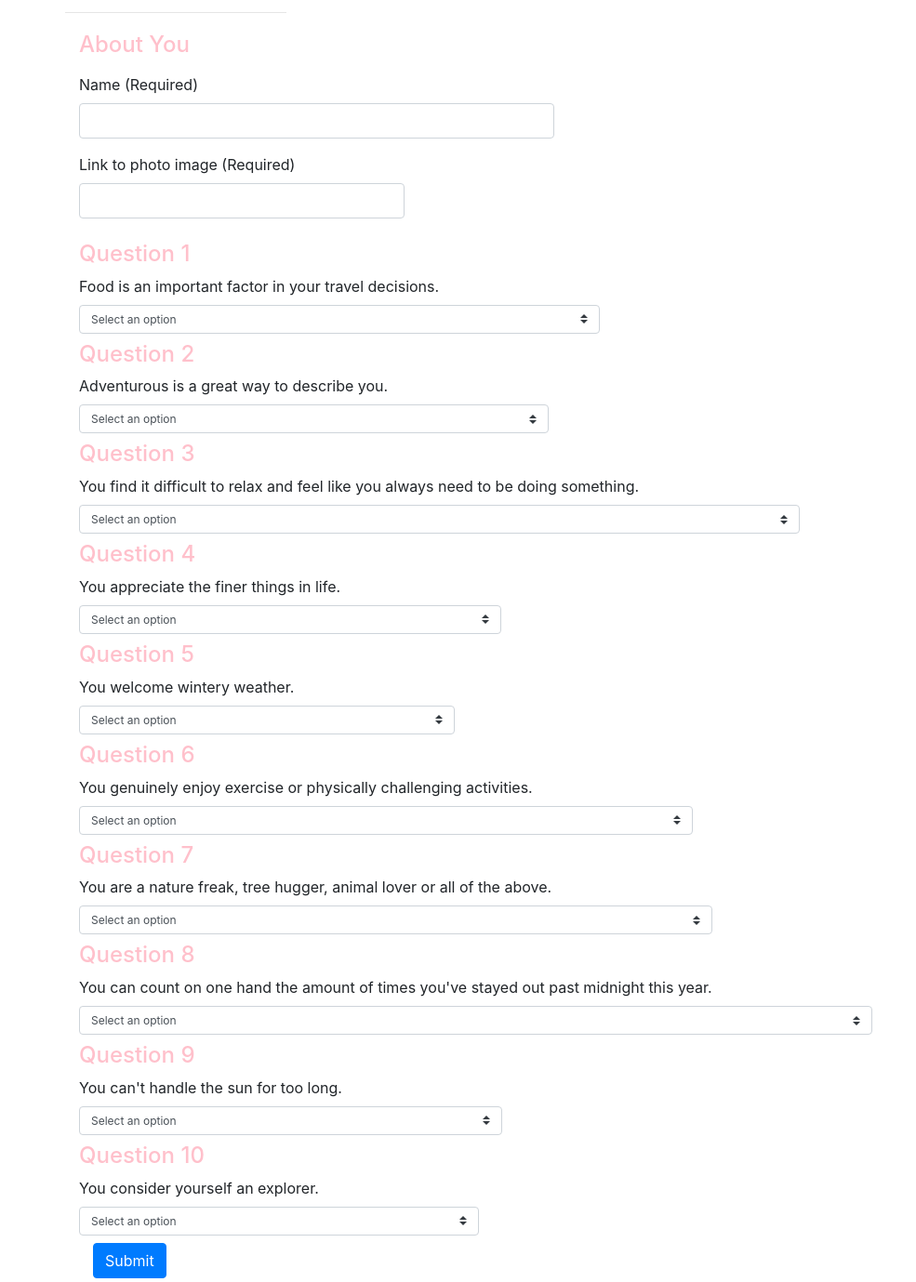
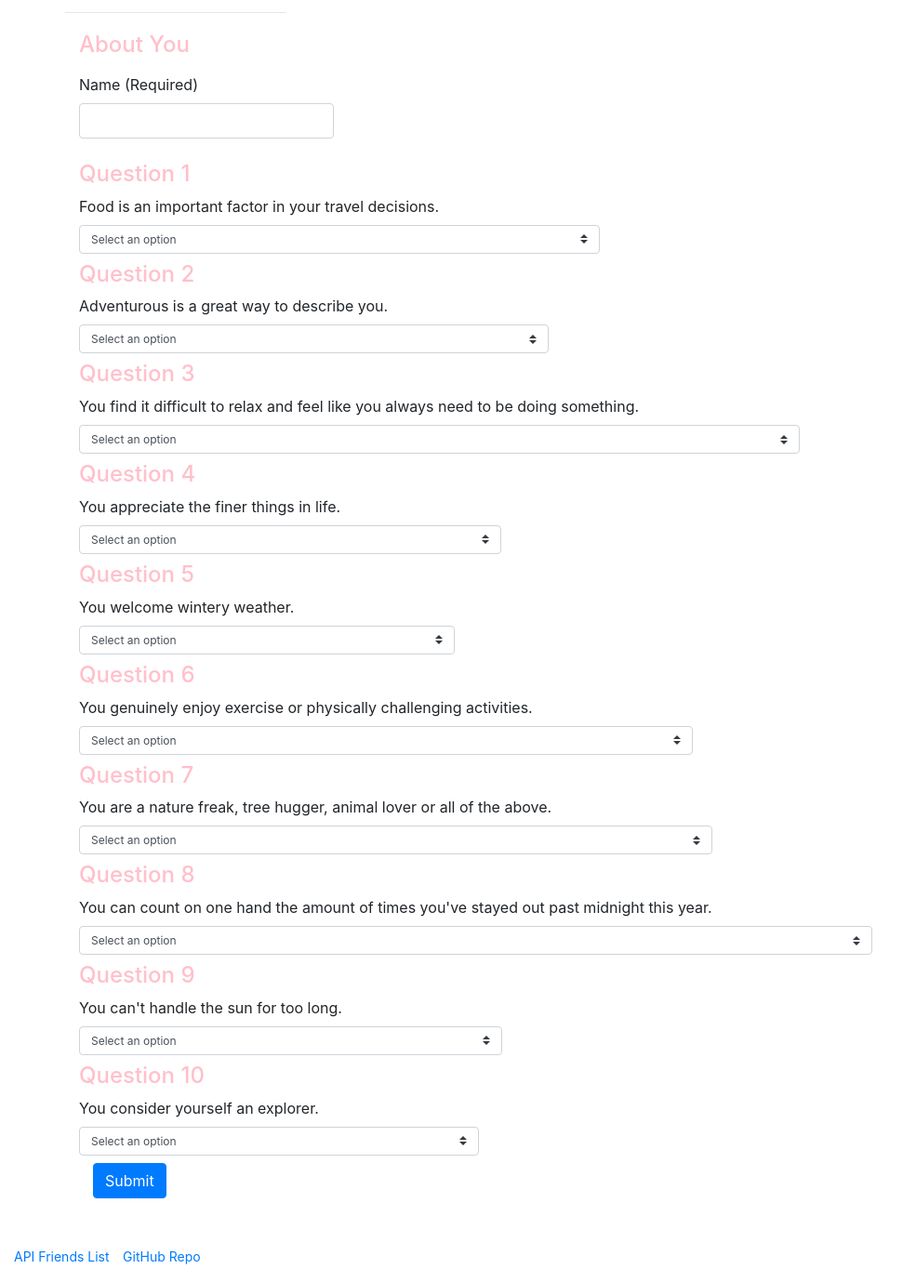
Before and after one commit to haganka/Escape_Quiz, a website: page app/public/survey.html in a window 1280 px wide. Shown: the part 71-1450 px from the top of the page at 93% size, without its empty margins (0-985 px from the left). Drawn offline with nearby package versions, Linux system fonts and the light colour scheme.

Commit message:
adds working links to friends object and github repo

```diff
--- a/app/public/style.css
+++ b/app/public/style.css
@@ -1,12 +1,11 @@
 #photo, img {
     max-width: 350px;
-    display: inline-block;
-    margin: 0 auto;
+    margin-left: 40px;
 
 }
 
 #bigBox {
-    background-color: blue;
+    /* background-color: blue; */
 }
 
 #quizHead {
@@ -20,3 +19,12 @@ h4 {
 .test {
     color: pink;
 }
+
+.footer {
+    margin-top: 50px;
+}
+
+.footLink {
+    margin-right: 10px;
+    font-size: 14px;
+}
--- a/app/public/survey.html
+++ b/app/public/survey.html
@@ -31,10 +31,6 @@
                     <div class="form-group">
                         <label for="name">Name (Required)</label>
                         <input type="name" class="form-control input" id="name">
-                    </div>
-                    <div class="form-group">
-                        <label for="url">Link to photo image (Required)</label>
-                        <input type="url" class="form-control" id="photo">
                     </div>
                 </div>
             </div>
@@ -220,6 +216,15 @@
         </div>
     </div>
 
+    <div class="container-fluid footer">
+            <div class="row footer-div">
+                <div class="col-md-12">
+                    <a class="footLink" href="/api/friends" target="_blank">API Friends List</a>
+                    <a class="footLink" href="https://github.com/haganka/Friend_Finder" target="_blank">GitHub Repo</a>
+                </div>
+            </div>
+        </div>
+
 
     <script src="https://code.jquery.com/jquery-3.3.1.min.js" integrity="sha256-FgpCb/KJQlLNfOu91ta32o/NMZxltwRo8QtmkMRdAu8="
         crossorigin="anonymous"></script>
@@ -267,7 +272,6 @@
 
             var userResults = {
                 name: $("#name").val().trim(),
-                photo: $("#photo").val().trim(),
                 scores: scoreString
             };
             console.log(userResults);
@@ -291,7 +295,6 @@
             });
 
                     $("#name").val("");
-                    $("#photo").val("");
                     $("#q2").val("");
                     $("#q1").val("");
                     $("#q3").val("");
--- a/app/routing/htmlRoutes.js
+++ b/app/routing/htmlRoutes.js
@@ -1,4 +1,5 @@
 var path = require("path");
+var friends = require("../data/friends");
 
 module.exports = function(app) {
 
@@ -10,6 +11,10 @@ module.exports = function(app) {
       res.sendFile(path.join(__dirname, "../public/home.html"));
     });
 
+    app.get("/api/friends", function(req, res) {
+        res.json(friends);
+    });
+
 
     // If no matching route, default to home
     app.get("*", function(req, res) {
```
